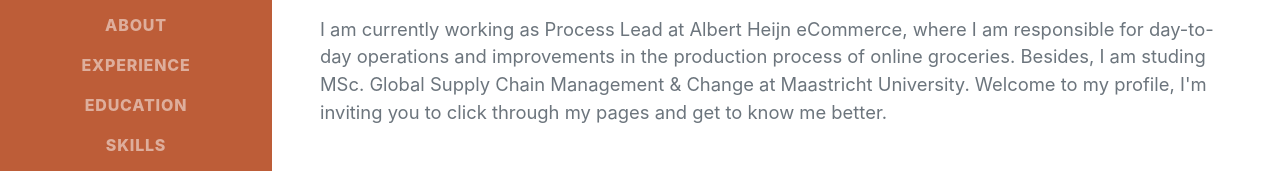
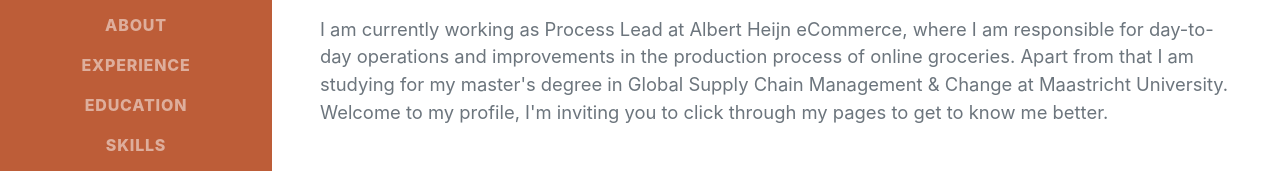
Before and after one commit to svenbentum/sven, a plain HTML site: page index.html in a window 1280 px wide. Shown: the part 367-538 px from the top of the page. Drawn offline with nearby package versions, Linux system fonts and the light colour scheme; a web font is replaced by a local one.

Commit message:
Update index.html

```diff
--- a/index.html
+++ b/index.html
@@ -47,7 +47,7 @@
                         TILBURG, NL · + 31 (6) 213 77 143 ·
                         <a href="mailto:svenbentum@gmail.com">svenbentum@gmail.com</a>
                     </div>
-                    <p class="lead mb-5">I am currently working as Process Lead at Albert Heijn eCommerce, where I am responsible for day-to-day operations and improvements in the production process of online groceries. Besides, I am studing MSc. Global Supply Chain Management & Change at Maastricht University. Welcome to my profile, I'm inviting you to click through my pages and get to know me better.</p>
+                    <p class="lead mb-5">I am currently working as Process Lead at Albert Heijn eCommerce, where I am responsible for day-to-day operations and improvements in the production process of online groceries. Apart from that I am studying for my master's degree in Global Supply Chain Management & Change at Maastricht University. Welcome to my profile, I'm inviting you to click through my pages to get to know me better.</p>
                     <div class="social-icons">
                         <a class="social-icon" href="#"><i class="fab fa-linkedin-in"></i></a>
                         <a class="social-icon" href="#"><i class="fab fa-github"></i></a>
```
